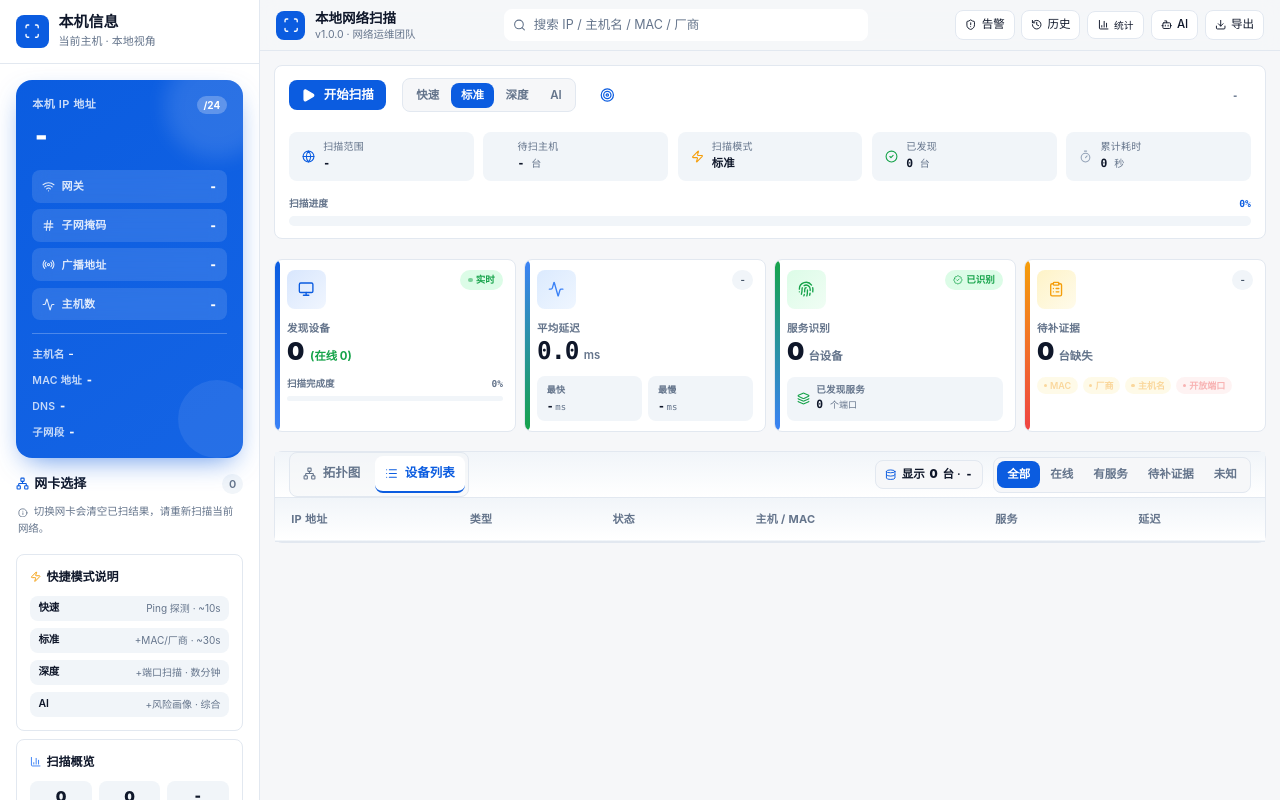
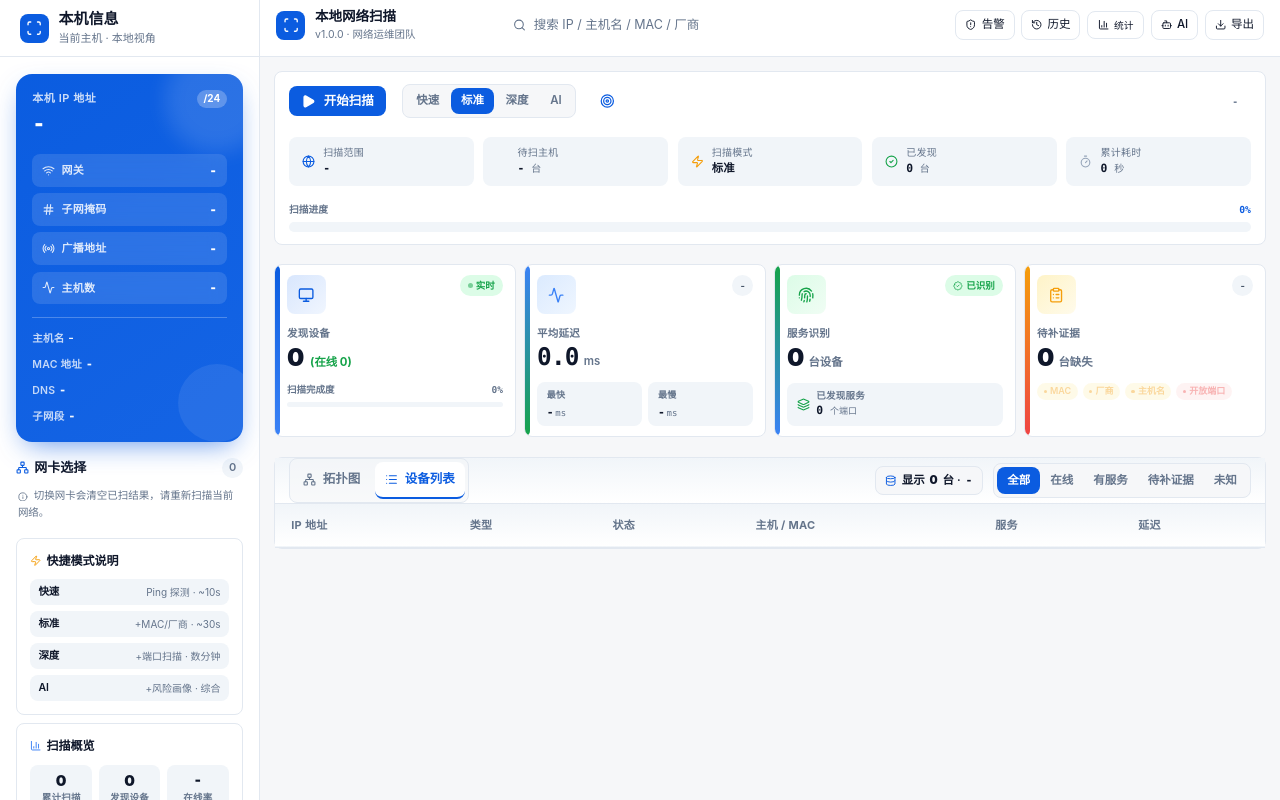
Before and after one commit to leitao2000/network-scanner, an Electron app: page network-scanner/pages/index.html in a window 1280 px wide. Drawn offline with nearby package versions, Linux system fonts and the light colour scheme; no server answers.

Commit message:
refactor(network-scanner): 优化操作系统检测展示与页面布局
1. 重构设备操作系统详情展示逻辑，适配新的API返回格式
2. 新增特征评分展示和动态提示文案
3. 优化侧边栏与主页面的布局样式、响应式适配
4. 调整本地IP显示的字体大小限制

```diff
--- a/network-scanner/pages/index.html
+++ b/network-scanner/pages/index.html
@@ -2174,10 +2174,10 @@ body {
       <div data-viewport-mode="app-shell" class="bg-background text-foreground">
         <!-- Sidebar -->
         <aside data-shell="sidebar" class="flex flex-col" data-region="local-info">
-          <!-- Logo Header（更厚实） -->
-          <div class="px-5 py-4 border-b border-border bg-card/50">
+          <!-- Logo Header（与主内容区顶部齐平） -->
+          <div class="px-6 py-3 border-b border-border" style="background:var(--scanner-card);">
             <div class="flex items-center gap-3">
-              <div class="w-10 h-10 rounded-xl bg-primary text-primary-foreground flex items-center justify-center shadow-1 shrink-0">
+              <div class="w-9 h-9 rounded-lg bg-primary text-primary-foreground flex items-center justify-center shadow-1 shrink-0">
                 <i data-lucide="scan" class="w-5 h-5"></i>
               </div>
               <div class="min-w-0">
@@ -2199,7 +2199,7 @@ body {
                   <span class="text-[11px] font-semibold uppercase tracking-wider opacity-80">本机 IP 地址</span>
                   <span id="local-prefix" class="text-[10px] px-2 py-0.5 rounded-full bg-white/25 font-bold backdrop-blur-sm">/24</span>
                 </div>
-                <div id="local-ip" class="text-3xl font-black scanner-mono mb-5 tracking-tight" style="font-size:clamp(22px, 2.4vw, 30px);">-</div>
+                <div id="local-ip" class="text-3xl font-black scanner-mono mb-5 tracking-tight" style="font-size:clamp(22px, 2vw, 20px);">-</div>
 
                 <!-- 4 项网络参数（单列，一行一个，横向行布局） -->
                 <div class="space-y-2 mb-4">
@@ -2333,15 +2333,15 @@ body {
         <!-- Main workspace -->
         <div data-shell="main">
           <!-- Top header -->
-          <header class="sticky top-0 z-10 bg-background/95 backdrop-blur supports-[backdrop-filter]:bg-background/80 border-b border-border">
+          <header class="border-b border-border" style="background:var(--scanner-card); backdrop-filter:blur(8px); -webkit-backdrop-filter:blur(8px);height: 57px;">
             <div class="flex items-center justify-between gap-4 px-6 py-3">
               <div class="flex items-center gap-3 min-w-0 cursor-pointer group" id="app-about" title="点击查看关于">
                 <div class="w-9 h-9 rounded-lg bg-primary text-primary-foreground flex items-center justify-center shrink-0 group-hover:bg-primary/90 transition">
                   <i data-lucide="scan" class="w-5 h-5"></i>
                 </div>
                 <div class="min-w-0">
-                  <h1 class="text-base font-semibold text-foreground truncate">本地网络扫描</h1>
-                  <p class="text-xs text-muted-foreground">v1.0.0 · 网络运维团队</p>
+                  <h1 class="text-[15px] font-bold text-foreground leading-tight truncate">本地网络扫描</h1>
+                  <p class="text-[11px] text-muted-foreground mt-0.5">v1.0.0 · 网络运维团队</p>
                 </div>
               </div>
 
@@ -3399,14 +3399,14 @@ body {
 
     <style id="critical-layout">
       :root { --scanner-sidebar-width: 260px; }
-      html, body { margin: 0; padding: 0; min-height: 100vh; }
-      [data-viewport-mode="app-shell"] { display: flex; min-height: 100vh; align-items: stretch; }
+      html, body { margin: 0; padding: 0; height: 100vh; overflow: hidden; }
+      [data-viewport-mode="app-shell"] { display: flex; height: 100vh; }
       [data-shell="sidebar"] {
-        position: sticky;
+        position: fixed;
         top: 0;
-        align-self: flex-start;
+        left: 0;
         width: var(--scanner-sidebar-width);
-        max-height: 100vh;
+        height: 100vh;
         overflow-y: auto;
         overflow-x: hidden;
         border-right: 1px solid var(--scanner-border);
@@ -3417,16 +3417,21 @@ body {
       [data-shell="main"] {
         flex: 1 1 auto;
         min-width: 0;
-        min-height: 100vh;
-        margin-left: 0 !important;
+        height: 100vh;
+        margin-left: var(--scanner-sidebar-width) !important;
         display: flex;
         flex-direction: column;
+        overflow: hidden;
+      }
+      /* 主内容区 header 固定，与侧边栏齐平 */
+      [data-shell="main"] > header {
+        flex-shrink: 0;
       }
       [data-scroll-region="primary"] {
         flex: 1 1 auto;
         min-height: 0;
-        overflow-y: visible;
-        overflow-x: visible;
+        overflow-y: auto;
+        overflow-x: hidden;
       }
       [data-table-wrap] { min-width: 0; overflow-x: auto; }
       [data-table] { min-width: 680px; width: 100%; border-collapse: collapse; }
@@ -3496,7 +3501,7 @@ body {
       @media (max-width: 768px) {
         :root { --scanner-sidebar-width: 0px; }
         [data-shell="sidebar"] { display: none; }
-        [data-shell="main"] { margin-left: 0; }
+        [data-shell="main"] { margin-left: 0 !important; }
       }
     </style>
 </body>
```
Also changed, not shown: network-scanner/pages/app.js.
